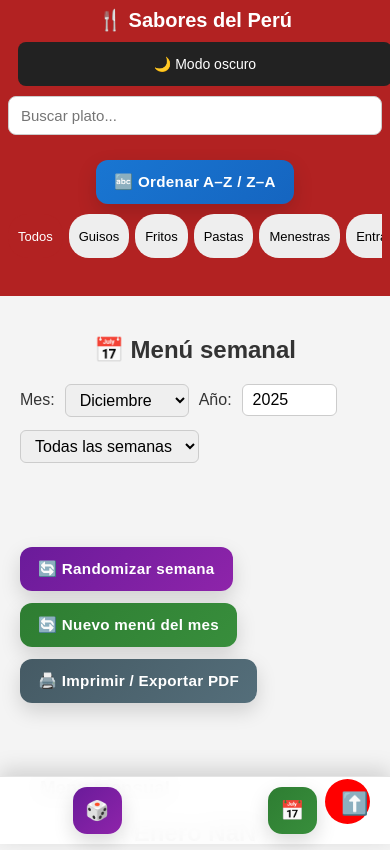
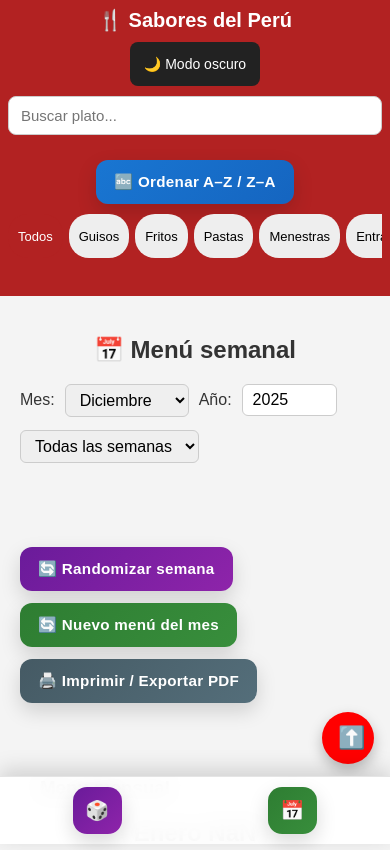
Before and after one commit to AngelVG21/menu-pwa, a plain HTML site: page index.html in a window 390 px wide. Shown: the top 850 px of the page. Drawn offline with Linux system fonts and the light colour scheme.

Commit message:
Update styles.css

```diff
--- a/styles.css
+++ b/styles.css
@@ -315,6 +315,10 @@ body.dark .btn:focus {
         width: 100%;
         text-align: center;
     }
+    #volverArriba {
+        width: 48px;
+        height: 48px;
+        font-size: 20px;
     #modoOscuro {
         width: 100%;
         margin-bottom: 10px;
@@ -333,18 +337,21 @@ body.dark .btn:focus {
 /* ===== BOTON VOLVER ARRIBA ===== */
 #volverArriba {
     position: fixed;
-    bottom: 20px;
-    right: 20px;
-    width: 45px;
-    height: 45px;
+    bottom: 80px;
+    right: 16px;
+    width: 52px;
+    height: 52px;
     border-radius: 50%;
+    display: flex;
+    justify-content: center;
+    align-items: center;
+    line-height: 1;
     background: red;
-    color: white;
+    color: #fff;
     border: none;
     font-size: 22px;
     cursor: pointer;
-    z-index: 9999;
-    cursor: pointer;
+    box-shadow: 0 6px 14px rgba(0, 0, 0, 0.25);
 }
 #volverArriba:hover {
     transform: scale(1.1);
@@ -718,4 +725,5 @@ body.dark .btn[data-label]::after {
         animation: none !important;
         transition: none !important;
     }
+
 }
```
